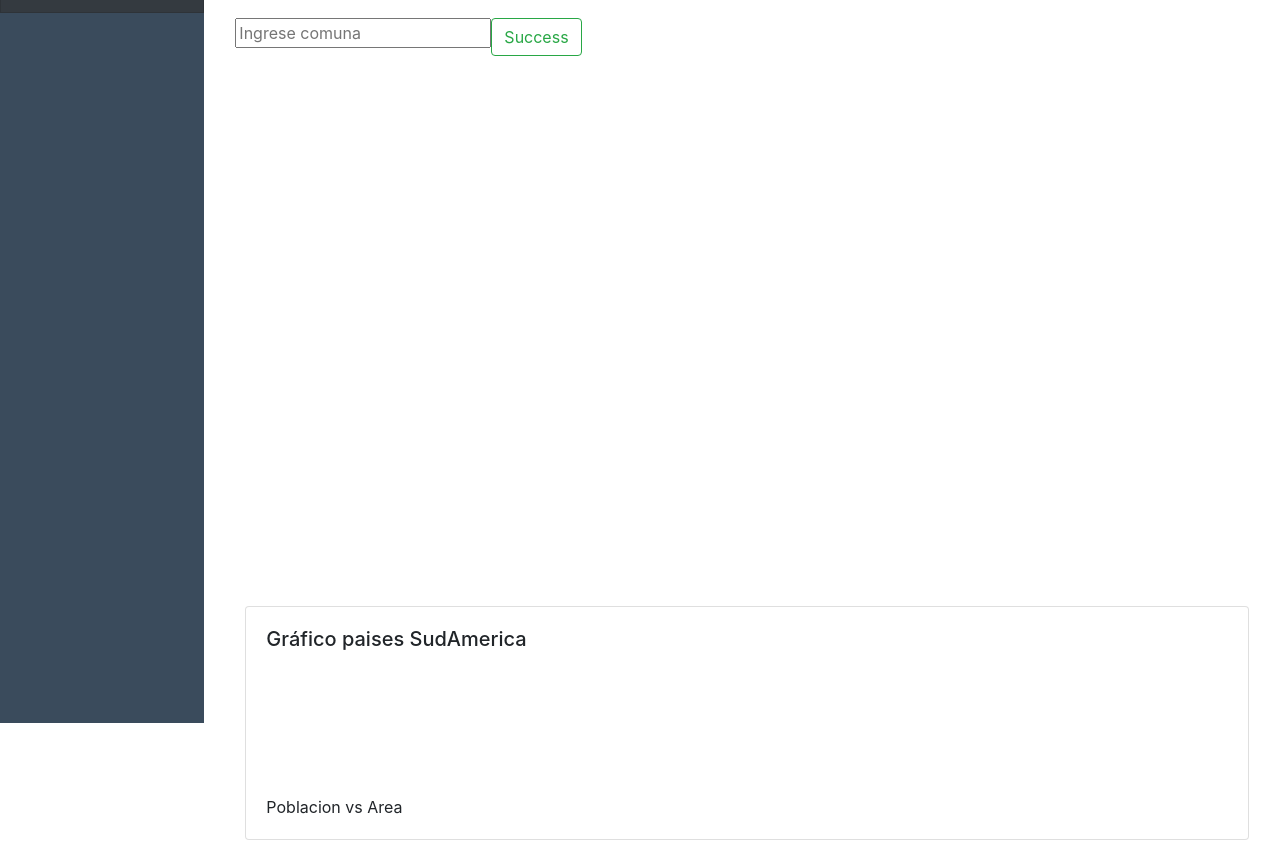
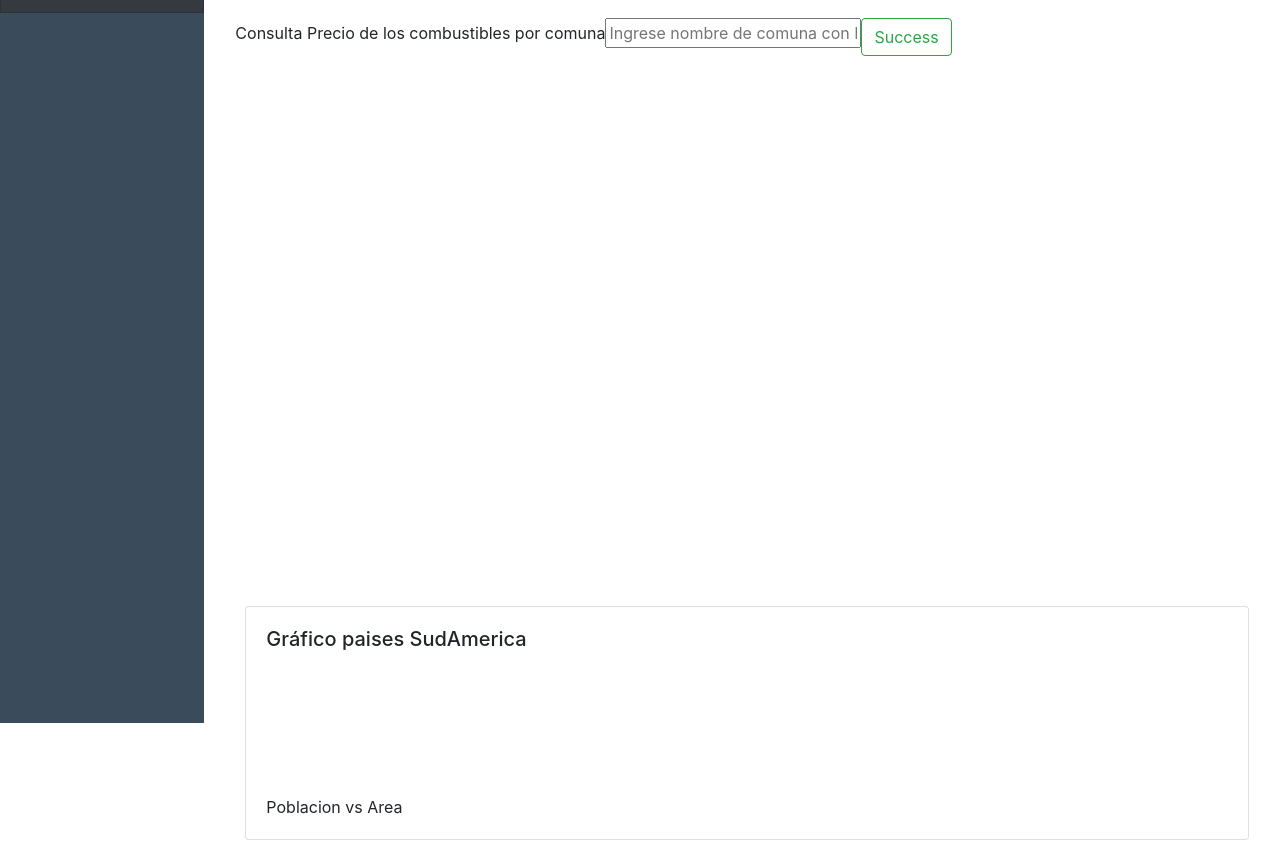
Before and after one commit to RLucer/apiConsumo, a plain HTML site: page index.html in a window 1280 px wide. Shown: the part 77-933 px from the top of the page. Drawn offline with nearby package versions, Linux system fonts and the light colour scheme; no server answers.

Commit message:
update titulo

```diff
--- a/index.html
+++ b/index.html
@@ -116,7 +116,8 @@
                         <div class="row">
                             <div class="col-sm-12">
                                 <form class="form-inline my-2 my-md-0">
-                                    <input type="text" id="input-search" placeholder="Ingrese comuna">
+                                    <label for="">Consulta Precio de los combustibles por comuna</label>
+                                    <input type="text" id="input-search" placeholder="Ingrese nombre de comuna con Mayúscula">
                                     <button type="button" onclick="checkPriceGas(event)" class="btn btn-outline-success mt-2">Success</button>
                                 </form>
                             </div>
```
